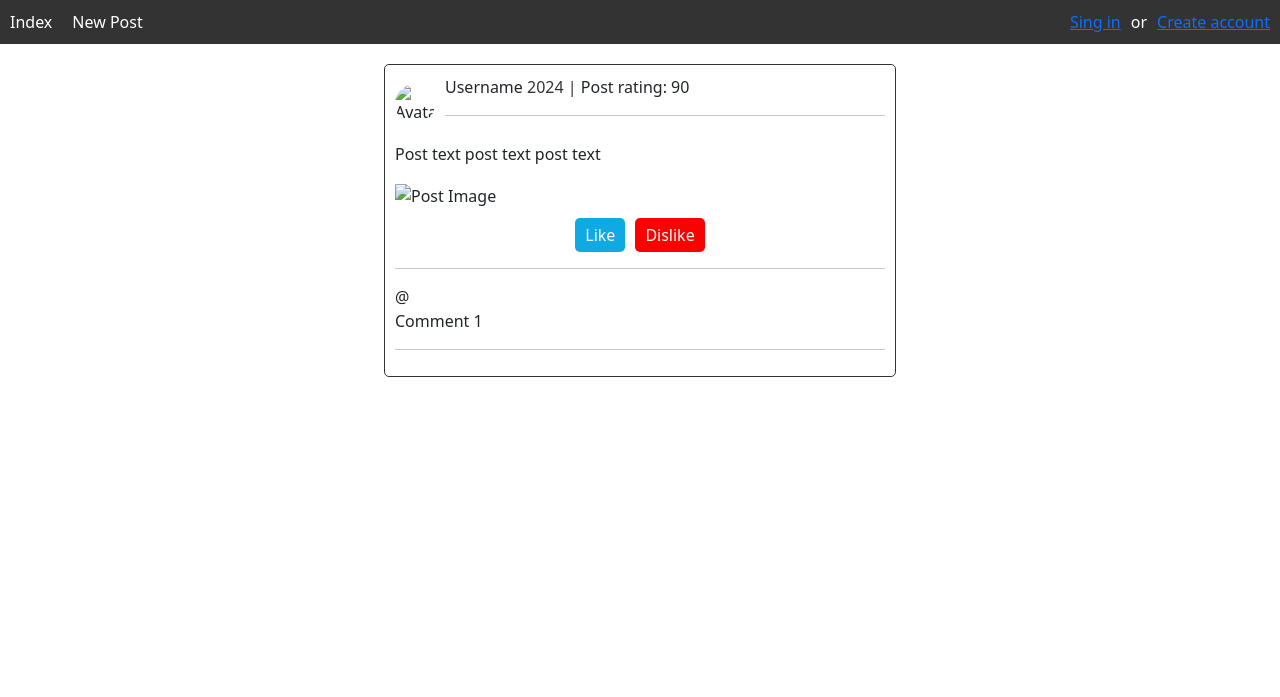
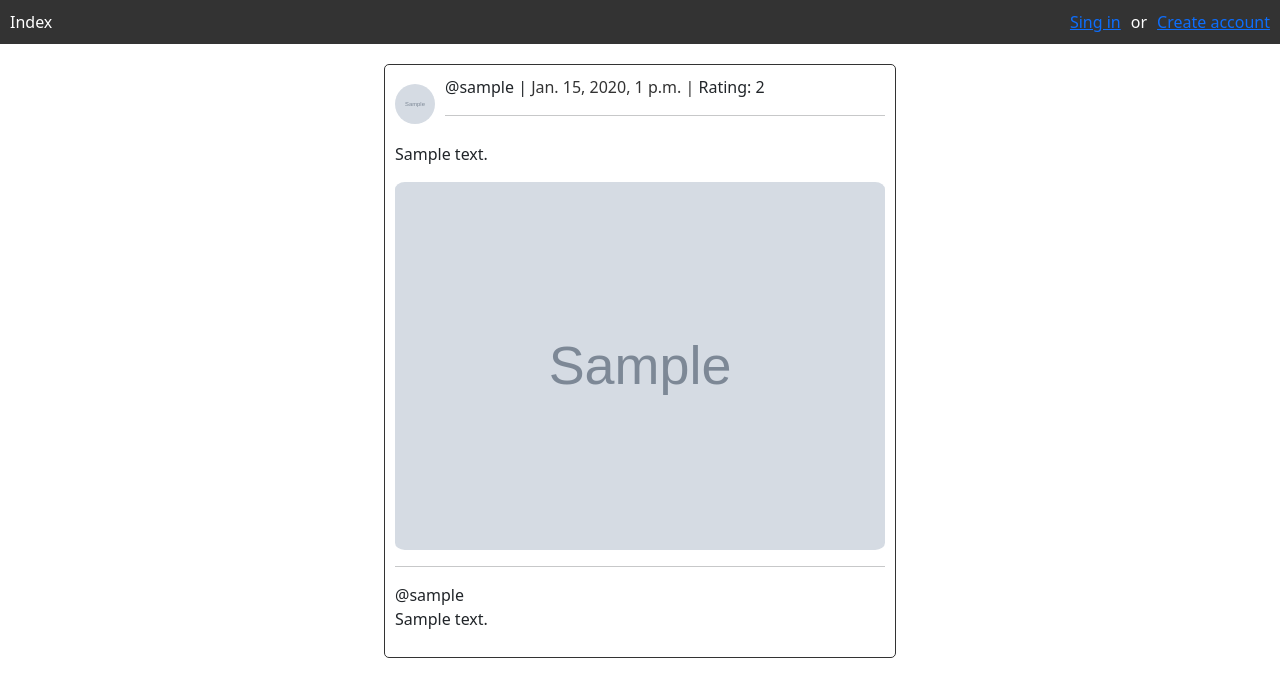
Before and after one commit to ITKuznetsov/sns, a Django app: page / in a window 1280 px wide. Shown: the top 697 px of the page. Run offline with Django 5.2, Linux system fonts and the light colour scheme; tables that the repository leaves empty hold one stand-in row (values such as "Sample post"); grey boxes marked "Sample" are stand-in pictures.

Commit message:
added comments

```diff
--- a/core/models.py
+++ b/core/models.py
@@ -6,7 +6,14 @@
     likes = models.IntegerField(default=0)
     dislikes = models.IntegerField(default=0)
     image = models.ImageField(upload_to='posts/', null=True, blank=True)
-    comments = models.TextField(max_length=300, null=True, blank=False)
     author = models.ForeignKey(User, on_delete=models.CASCADE, related_name='posts')
     liked_by = models.ManyToManyField(User, related_name='liked_posts')
     disliked_by = models.ManyToManyField(User, related_name='disliked_posts')
+    date = models.DateTimeField(auto_now_add=True)
+
+
+class Comment(models.Model):
+    text = models.TextField(max_length=300, null=True, blank=False)
+    author = models.ForeignKey(User, on_delete=models.CASCADE, related_name='user_comments')
+    date = models.DateTimeField(auto_now_add=True)
+    post = models.ForeignKey(Post, on_delete=models.CASCADE, related_name='post_comments')
--- a/core/templates/core/base.html
+++ b/core/templates/core/base.html
@@ -59,7 +59,9 @@
     <div class="header">
         <div class="header-links">
             <a href="{% url "core:index" %}">Index</a>
+            {% if user.is_authenticated %}
             <a href="{% url "core:new-post" %}">New Post</a>
+            {% endif %}
         </div>
         {% if user.is_authenticated %}
         <div class="avatar-container">
--- a/core/templates/core/index.html
+++ b/core/templates/core/index.html
@@ -93,45 +93,71 @@
 .dislike-btn:hover {
     background-color: #db0202;
 }
+.not {
+    color: red;
+    text-align: center;
+}
 {% endblock css %}
 
 
 {% block content %}
+{% comment %} {% if not user.is_authenticated %}
+<div class="post-container not">
+<h1>! WARNING !</h1>
+<h2>To access the full functionality of the site, please:</h2>
+<h2><a href="{% url "users:registration" %}">create</a> or <a href="{% url "users:login" %}">sign in</a> into your account!</h2>
+</div>
+{% endif %} {% endcomment %}
+{% if posts %}
+    {% for post in posts %}
         <div class="post-container">
             <div class="post-header">
-        <img src="{{ user.avatar.url }}" alt="Avatar" class="post-author-image">
+                <img src="{{ post.author.avatar.url }}" alt="Avatar" class="post-author-image">
                 <div class="user-info">
-            <span class="post-username">Username</span>
-            <span class="post-date">2024 |</span>
-            <span class="post-rating">Post rating: 90</span>
+                    <span class="post-username">@{{ post.author.username }} |</span>
+                    <span class="post-date">{{ post.date }} |</span>
+                    <span class="post-rating">Rating: {{ post.likes|add:post.dislikes }}</span>
                     <hr>
                 </div>
             </div>
             <div class="author-comment">
-        <p>Post text post text post text</p>
+                <p>{{ post.text }}</p>
             </div>
+            {% if post.image %}
                 <div class="post-image">
-        <img src="{{ user.avatar.url }}" alt="Post Image" class="main-image">
+                    <img src="{{ post.image.url }}" alt="Post Image" class="main-image">
                 </div>
+            {% endif %}
+            {% if user.is_authenticated %}
                 <div class="actions">
                     <button class="like-btn">Like</button>
                     <button class="dislike-btn">Dislike</button>
                 </div>
+            {% endif %}
+            {% if post.post_comments %}
+                {% for comment in post.post_comments.all %}
                 <div class="comments">
                     <div class="comment">
                         <hr>
-            <span>@{{ user.username }}</span>
-            <p>Comment 1</p>
+                        <span>@{{ comment.author.username }}</span>
+                        <p>{{ comment.text }}</p>
+                    </div>
+                </div>
+                {% endfor %}
+            {% else %}
+            <p>Nothing</p>
+            {% endif %}
+            {% if user.is_authenticated %}
             <hr>
-        </div>
-        {% if user.is_authenticated %}
             <div class="new-comment">
-            <form action="">
+                <form action="{% url 'core:new-comment' post.id %}" method="post">
                     {% csrf_token %}
-                <input type="text" name="comment" placeholder="Leave a comment">
+                    <input type="text" id="comment" name="comment" placeholder="Leave a comment">
                     <button type="submit">Submit</button>
                 </form>
             </div>
             {% endif %}
         </div>
+    {% endfor %}
+{% endif %}
 {% endblock content %}
--- a/core/urls.py
+++ b/core/urls.py
@@ -4,5 +4,6 @@
 app_name='core'
 urlpatterns = [
     path('', views.index, name='index'),
-    path('new-post', views.new_post, name='new-post')
+    path('new-post', views.new_post, name='new-post'),
+    path('new-comment/<int:post_id>/', views.new_comment, name='new-comment'),
 ]
--- a/core/views.py
+++ b/core/views.py
@@ -1,10 +1,22 @@
 from django.shortcuts import render, redirect
-from django.contrib.auth import authenticate
-from .models import Post
+from .models import Post, Comment
 from django.db import IntegrityError
 
+
 def index(request):
-    return render(request, 'core/index.html')
+    context = {
+        'posts': Post.objects.all()
+    }
+    return render(request, 'core/index.html', context=context)
+
+def new_comment(request, post_id):
+    if request.method == 'POST':
+            post = Post.objects.get(id=post_id)
+            text = request.POST.get('comment')
+            author = request.user
+            comment = Comment.objects.create(post=post, text=text, author=author)
+    return redirect('core:index')
+
 
 def new_post(request):
     if request.user.is_authenticated:
--- a/users/templates/users/base.html
+++ b/users/templates/users/base.html
@@ -61,7 +61,9 @@
     <div class="header">
         <div class="header-links">
             <a href="{% url "core:index" %}">Index</a>
+            {% if user.is_authenticated %}
             <a href="{% url "core:new-post" %}">New Post</a>
+            {% endif %}
         </div>
         {% if user.is_authenticated %}
         <div class="avatar-container">
--- a/users/views.py
+++ b/users/views.py
@@ -36,7 +36,7 @@
             return render(request, 'users/login.html', {'message': message})
     else:
         if request.user.is_authenticated:
-            message = "By filling this form you'll login in another account!"
+            message = "By filling this form you'll log in in another account!"
             return render(request, 'users/login.html', {'message': message})
         return render(request, 'users/login.html')
 
```
Also changed, not shown: core/migrations/0002_post_date.py (added), core/migrations/0003_remove_post_comments_comment.py (added), core/migrations/0004_alter_comment_author_alter_comment_post.py (added). Lines whose indentation alone changed are shown as unchanged.
